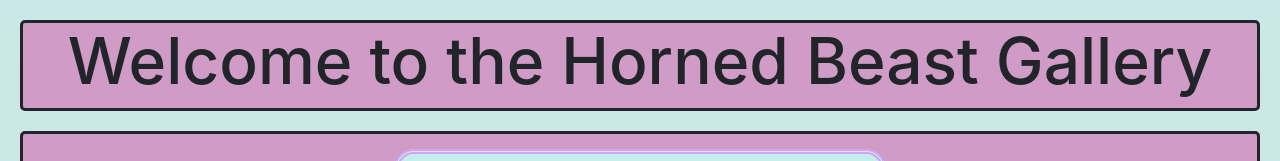
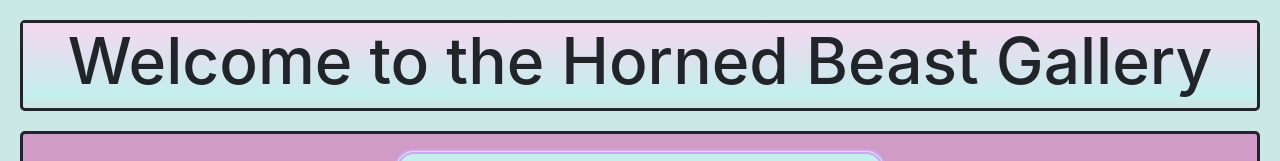
Before and after one commit to eden-brekke/gallery-of-horns, a React (Create React App) app: page / in a window 1280 px wide. Shown: the top 161 px of the page. Built offline with nearby package versions, Linux system fonts and the light colour scheme.

Commit message:
changed the background of header and footer

```diff
--- a/src/App.css
+++ b/src/App.css
@@ -12,7 +12,7 @@ main {
 }
 
 header {
-  background-color: #D09BC6;
+
   text-align: center;
   width: auto;
   border-width: 3px;
@@ -23,7 +23,7 @@ header {
 
 footer {
   text-align: center;
-  background-color: #92D0CC;
+  background: linear-gradient(#c0f0ed, #f5d7ef);
   border-width: 3px;
   border-style: solid;
   border-radius: 5px;
--- a/src/Header.css
+++ b/src/Header.css
@@ -1,3 +1,4 @@
 h1 {
   font-size: 5vw;
+  background: linear-gradient(#f5d7ef, #c0f0ed);
 }
```
